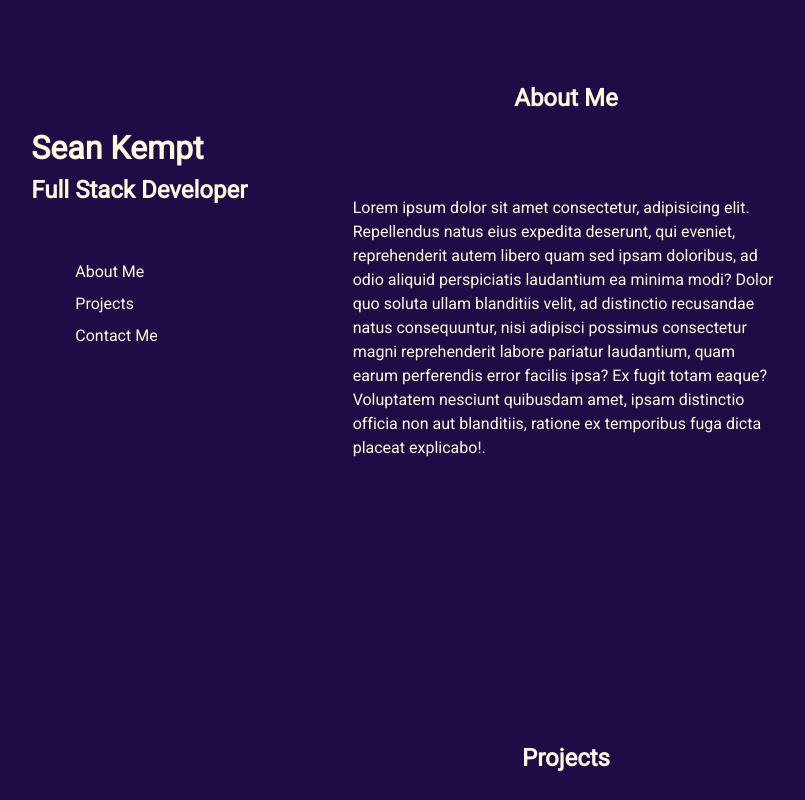
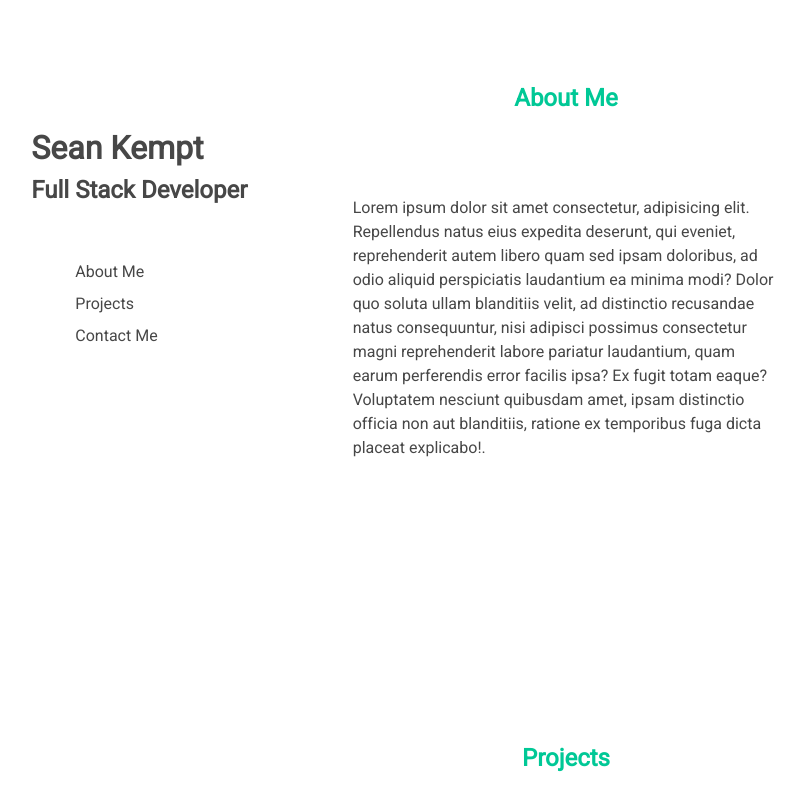
Before and after one commit to SeanKempt/portfolio, a React (Vite) app: page / in a window 1280 px wide. Shown: the top 800 px of the page, without its empty margins (74-879 px from the left). Built offline with nearby package versions, Linux system fonts and the light colour scheme.

Commit message:
feat: change color scheme

```diff
--- a/src/styles/index.css
+++ b/src/styles/index.css
@@ -1,13 +1,13 @@
 @import url('https://fonts.googleapis.com/css2?family=Roboto:wght@300;400&display=swap');
 
 :root {
-  --main-bg-color: #210B46;
-  --fc-color: #B0A8B9;
-  --accent-color: #B0A8B9;
+  --main-bg-color: #FFFFFF;
+  --fc-color: #474747;
+  --accent-color: #00C896;
 }
 
 body {
-  color: #FFFADE;
+  color: var(--fc-color);
   font-family: 'Roboto', sans-serif;
 }
 
@@ -50,6 +50,7 @@ body {
 
 .aboutme__title {
   padding-bottom: 5rem;
+  color: var(--accent-color);
 }
 
 .projects {
@@ -63,6 +64,7 @@ body {
   align-self: center;
   padding-top: 5rem;
   padding-bottom: 5rem;
+  color: var(--accent-color);
 }
 
 .projects__grid-container {
@@ -81,6 +83,7 @@ body {
 
 .contactme__title {
   text-align: center;
+  color: var(--accent-color);
 }
 
 .socials {
```
